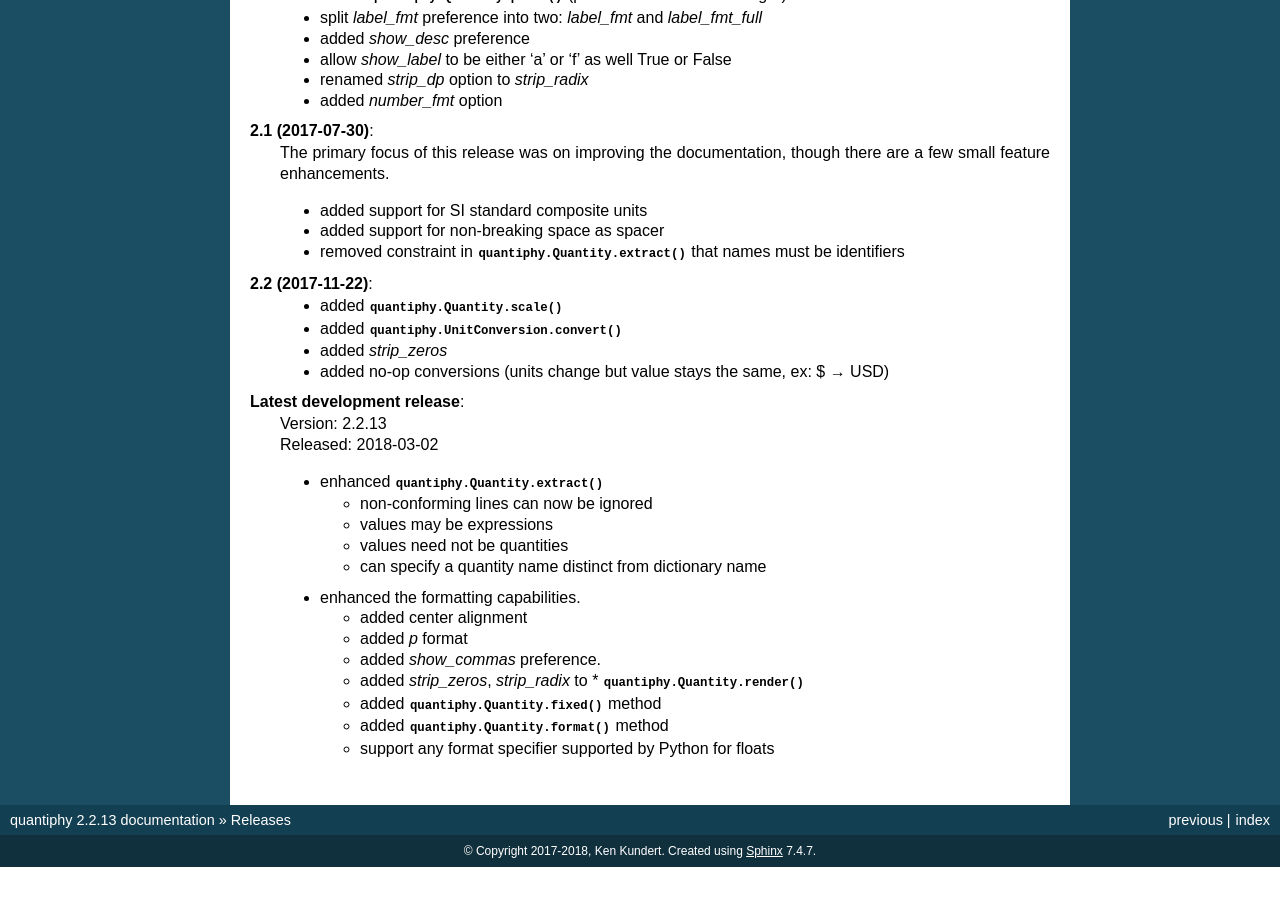
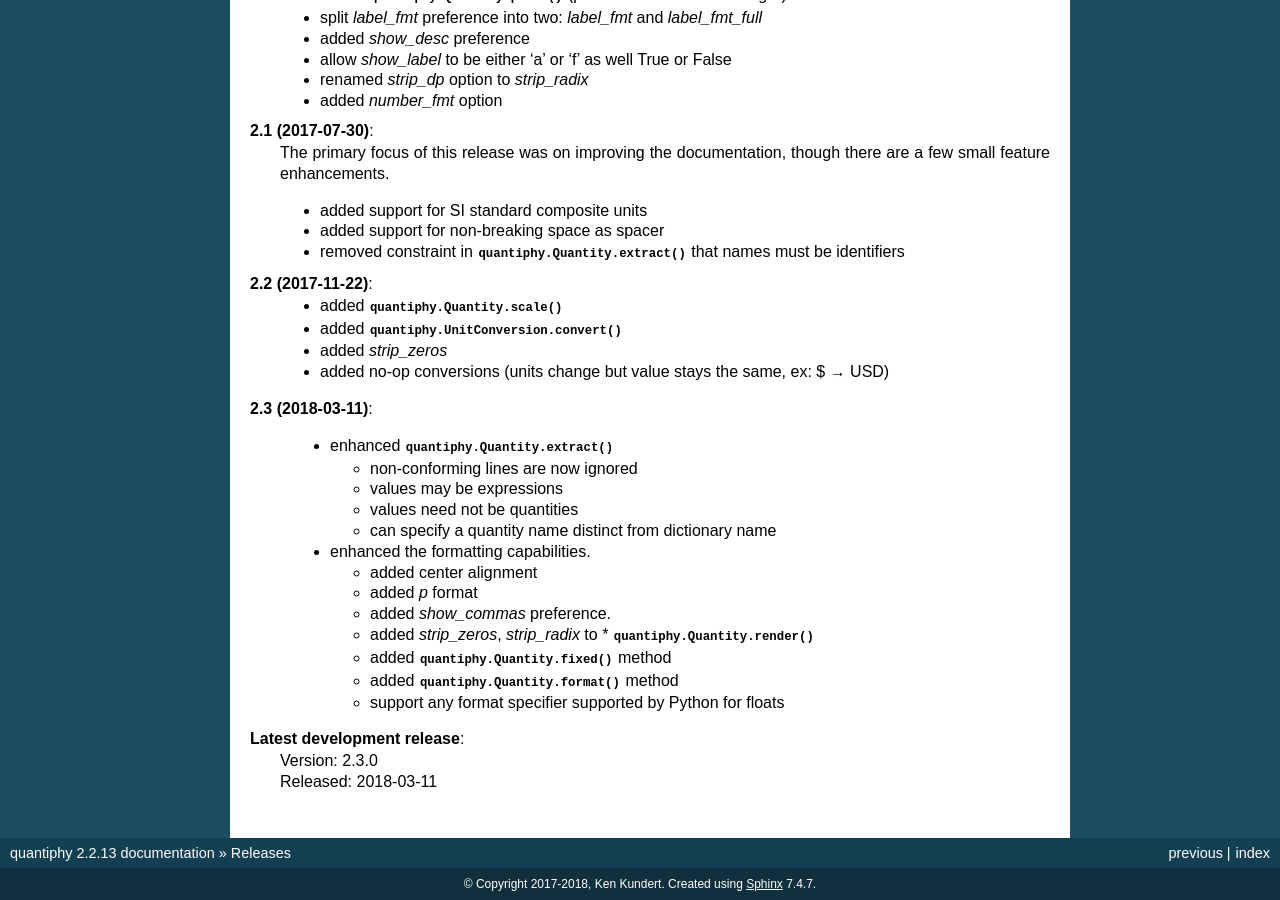
Before and after one commit to KenKundert/quantiphy, a Sphinx documentation site: the page built from doc/releases.rst, in a window 1280 px wide and 900 px high, scrolled down 775 px. Built offline with Sphinx 7.4.7, drawn with Linux system fonts in a browser that asks for light colours; before the commit the page ends 1642 px from its top, so only the background shows below that.

Commit message:
Update release notes in preparation for release.

```diff
--- a/doc/releases.rst
+++ b/doc/releases.rst
@@ -62,13 +62,11 @@ Releases
     - added *strip_zeros*
     - added no-op conversions (units change but value stays the same, ex: $ → USD)
 
-**Latest development release**:
-    | Version: 2.2.13
-    | Released: 2018-03-02
+**2.3 (2018-03-11)**:
 
     - enhanced :meth:`quantiphy.Quantity.extract()`
 
-      * non-conforming lines can now be ignored
+      * non-conforming lines are now ignored
       * values may be expressions
       * values need not be quantities
       * can specify a quantity name distinct from dictionary name
@@ -82,3 +80,7 @@ Releases
       * added :meth:`quantiphy.Quantity.fixed()` method
       * added :meth:`quantiphy.Quantity.format()` method
       * support any format specifier supported by Python for floats
+
+**Latest development release**:
+    | Version: 2.3.0
+    | Released: 2018-03-11
--- a/setup.py
+++ b/setup.py
@@ -31,6 +31,7 @@ setup(
     install_requires=dependencies.split(),
     setup_requires='pytest-runner>=2.0'.split(),
     tests_require='pytest'.split(),
+    #python_requires='>=2.7, !=3.0.*, !=3.1.*, !=3.2.*',
     keywords=keywords.split(),
     classifiers=[
         'Development Status :: 5 - Production/Stable',
```
